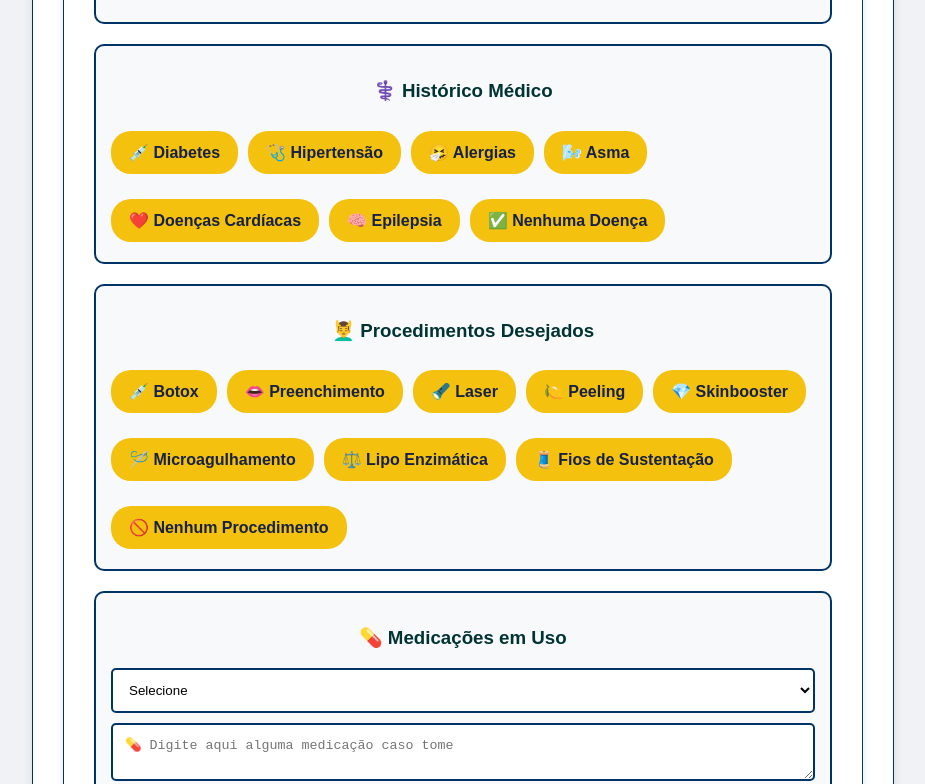
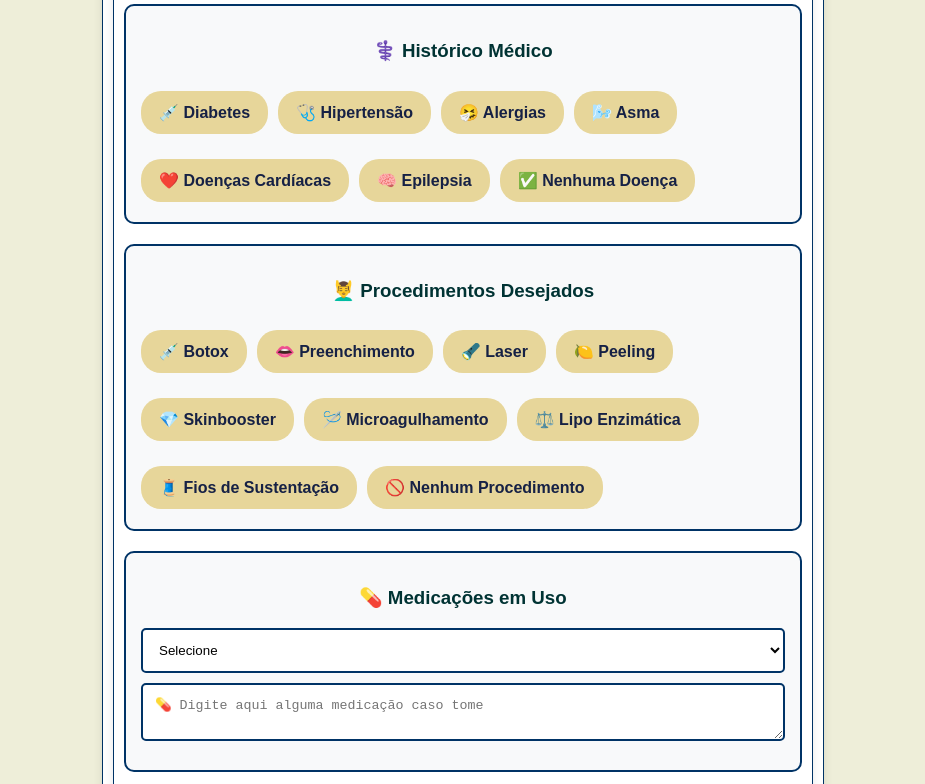
Before and after one commit to joaoricardobr/formularioclinica, a plain HTML site: page index.html in a window 1280 px wide. Shown: the part 1376-2160 px from the top of the page, without its empty margins (177-1102 px from the left). Drawn offline with Linux system fonts and the light colour scheme; no server answers.

Commit message:
Update index.html

```diff
--- a/index.html
+++ b/index.html
@@ -7,16 +7,16 @@
     <style>
         body {
             font-family: Arial, sans-serif;
-            background-color: #f0f2f5;
+            background-color: #eeeed9;
             margin: 0;
             padding: 20px;
             color: #162145;
         }
         .container {
-            max-width: 800px;
+            max-width: 700px;
             margin: 0 auto;
             background: white;
-            padding: 30px;
+            padding: 010px;
             border-radius: 10px;
             box-shadow: 0 4px 10px rgba(0, 0, 0, 0.1);
             border: 1px solid #003366;
@@ -48,9 +48,9 @@
             transition: 0.3s;
         }
         input:focus, select:focus, textarea:focus {
-            border-color: #00CED1;
+            border-color: #d8e0a9;
             outline: none;
-            box-shadow: 0 0 8px rgba(244, 193, 15, 0.5);
+            box-shadow: 0 0 8px rgba(230, 225, 213, 0.5);
         }
         .toggle-group {
             display: flex;
@@ -61,7 +61,7 @@
             display: flex;
             align-items: center;
             gap: 8px;
-            background: #f4c10f;
+            background: #e7d69a;
             padding: 12px 18px;
             border-radius: 20px;
             cursor: pointer;
@@ -90,7 +90,7 @@
         }
         button:hover {
             background: #ffcc00;
-            transform: scale(1.05);
+            transform: scale(1.02);
         }
         .info-text {
             font-size: 14px;
@@ -415,7 +415,7 @@
             <button type="submit">📤 Enviar Formulário</button>
         </form>
         <footer>
-            <p>🌟 Este site foi desenvolvido por João Ricardo, engenheiro de computação,
+            <p>🌟 Este site foi desenvolvido por João Ricardo |  Engenheiro da Computação |
                 <a href="https://www.instagram.com/joaoricardo.pe" target="_blank">📸 Instagram</a> |
                 <a href="https://wa.me/55<seu número>" target="_blank">💬 WhatsApp</a></p>
         </footer>
```
